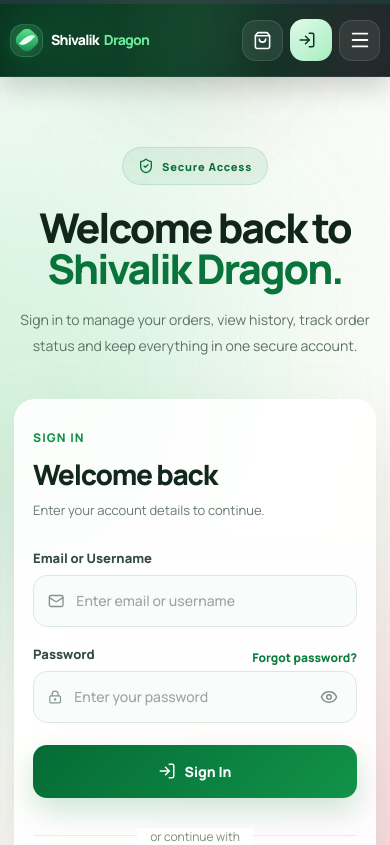
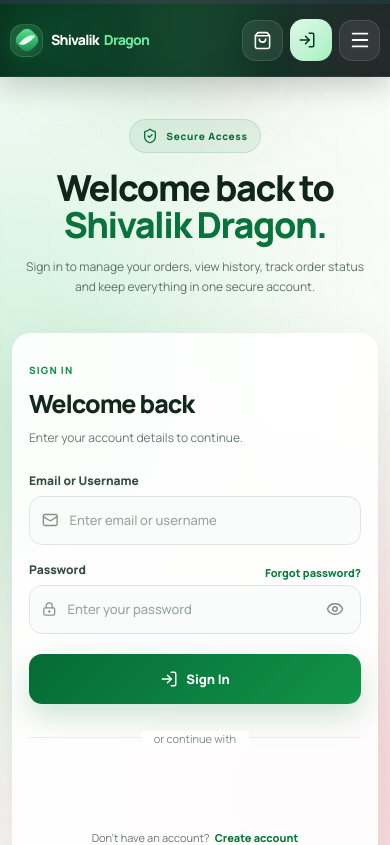
Before and after one commit to Kush12203/Shivalik-Dragon, a React (Vite) app in the folder client/: page /login in a window 390 px wide. Shown: the top 845 px of the page. Built offline with nearby package versions, Linux system fonts and the light colour scheme; no server answers.

Commit message:
Auth CSS

```diff
--- a/client/src/pages/Auth/auth.css
+++ b/client/src/pages/Auth/auth.css
@@ -778,111 +778,609 @@
 }
 
 
-/* ========================================
-   TABLET
-======================================== */
+/* ========================================================
+   TABLET / MOBILE
+   DESKTOP ABOVE 900px REMAINS UNCHANGED
+======================================================== */
 
-@media (
-    max-width: 900px
-) {
-    .auth-wrapper {
-        grid-template-columns:
-            1fr;
+@media (max-width: 900px) {
 
-        gap: 25px;
+    .auth-page {
+        width: 100%;
 
-        max-width: 650px;
+        min-height:
+            calc(
+                100vh - 72px
+            );
+
+        padding:
+            48px 20px
+            55px;
+
+        box-sizing: border-box;
+
+        overflow-x: hidden;
     }
 
+
+    /* =========================
+       WRAPPER
+    ========================= */
+
+    .auth-wrapper,
+    .register-wrapper {
+        width: 100%;
+
+        max-width: 620px;
+
+        margin-inline: auto;
+
+        display: grid;
+
+        grid-template-columns:
+            minmax(
+                0,
+                1fr
+            );
+
+        gap: 28px;
+
+        box-sizing: border-box;
+    }
+
+
+    /* =========================
+       HERO
+    ========================= */
+
     .auth-side {
+        width: 100%;
+
+        padding:
+            18px 8px
+            4px;
+
+        box-sizing: border-box;
+
         text-align: center;
+
+        overflow: hidden;
     }
 
     .auth-side-badge {
-        margin: auto;
+        margin-inline: auto;
+    }
+
+    .auth-side h1 {
+        width: 100%;
+
+        max-width: 580px;
+
+        margin:
+            18px auto
+            14px;
+
+        font-size:
+            clamp(
+                38px,
+                6vw,
+                52px
+            );
+
+        line-height: 1.04;
+
+        letter-spacing:
+            -2px;
+
+        white-space: normal;
+
+        overflow-wrap: normal;
+
+        word-break: normal;
+    }
+
+    .auth-side h1 span {
+        white-space: normal;
     }
 
     .auth-side > p {
-        margin: auto;
+        width: 100%;
+
+        max-width: 500px;
+
+        margin-inline: auto;
+
+        font-size: 14px;
+
+        line-height: 1.7;
     }
 
-    .auth-benefits {
+
+    /* =========================
+       HIDE DESKTOP DETAILS
+    ========================= */
+
+    .auth-benefits,
+    .auth-stat-grid {
         display: none;
     }
 
-    .auth-stat-grid {
-        display: none;
+
+    /* =========================
+       CARD
+    ========================= */
+
+    .auth-card,
+    .auth-card-large {
+        width: 100%;
+
+        max-width: 100%;
+
+        padding:
+            30px 28px;
+
+        box-sizing: border-box;
+
+        border-radius: 24px;
+    }
+
+
+    /* =========================
+       FORM SAFETY
+    ========================= */
+
+    .auth-form,
+    .auth-field,
+    .auth-form-grid {
+        width: 100%;
+
+        min-width: 0;
+
+        box-sizing: border-box;
+    }
+
+    .auth-input-wrapper {
+        width: 100%;
+
+        min-width: 0;
+
+        box-sizing: border-box;
+    }
+
+    .auth-input-wrapper input {
+        min-width: 0;
+    }
+
+
+    /* =========================
+       GOOGLE BUTTON
+    ========================= */
+
+    .google-login-wrapper {
+        width: 100%;
+
+        max-width: 100%;
+
+        overflow: hidden;
+
+        box-sizing: border-box;
+    }
+
+    .google-login-wrapper > div,
+    .google-login-wrapper iframe {
+        max-width: 100% !important;
     }
 }
 
 
-/* ========================================
-   MOBILE
-======================================== */
+/* ========================================================
+   LARGE / NORMAL PHONES
+======================================================== */
 
-@media (
-    max-width: 600px
-) {
+@media (max-width: 600px) {
+
     .auth-page {
         padding:
-            55px 14px
-            35px;
+            34px 14px
+            42px;
     }
+
+
+    /* =========================
+       HERO
+    ========================= */
 
     .auth-side {
         padding:
-            15px 4px;
+            12px 4px
+            2px;
+    }
+
+    .auth-side-badge {
+        padding:
+            8px 12px;
+
+        font-size: 10px;
+
+        letter-spacing:
+            0.7px;
     }
 
     .auth-side h1 {
-        font-size: 41px;
+        max-width: 430px;
 
-        letter-spacing: -2px;
+        margin:
+            16px auto
+            13px;
+
+        font-size:
+            clamp(
+                33px,
+                9vw,
+                41px
+            );
+
+        line-height: 1.04;
+
+        letter-spacing:
+            -1.7px;
     }
 
     .auth-side > p {
-        font-size: 14px;
+        max-width: 390px;
+
+        font-size: 13px;
+
+        line-height: 1.7;
     }
 
-    .auth-side-badge {
+
+    /* =========================
+       CARD
+    ========================= */
+
+    .auth-card,
+    .auth-card-large {
+        padding:
+            25px 20px;
+
+        border-radius: 21px;
+    }
+
+    .auth-card-header > span {
+        font-size: 10px;
+    }
+
+    .auth-card-header h2 {
+        margin-top: 7px;
+
+        font-size: 27px;
+
+        letter-spacing:
+            -1px;
+    }
+
+    .auth-card-header p {
+        font-size: 12px;
+    }
+
+
+    /* =========================
+       FORM
+    ========================= */
+
+    .auth-form {
+        margin-top: 24px;
+
+        gap: 16px;
+    }
+
+    .auth-form-grid {
+        grid-template-columns:
+            minmax(
+                0,
+                1fr
+            );
+
+        gap: 16px;
+    }
+
+    .auth-field label {
+        margin-bottom: 7px;
+
+        font-size: 12px;
+    }
+
+    .auth-field-top {
+        gap: 10px;
+    }
+
+    .auth-field-top a {
+        flex-shrink: 0;
+
         font-size: 11px;
+    }
+
+    .auth-input-wrapper {
+        height: 50px;
+
+        padding:
+            0 12px;
+
+        gap: 9px;
+
+        border-radius: 13px;
+    }
+
+    .auth-input-wrapper input {
+        font-size: 13px;
+    }
+
+    .password-toggle {
+        flex-shrink: 0;
+    }
+
+
+    /* =========================
+       BUTTON
+    ========================= */
+
+    .auth-submit {
+        width: 100%;
+
+        height: 50px;
+
+        border-radius: 13px;
+
+        font-size: 13px;
+    }
+
+
+    /* =========================
+       DIVIDER / SWITCH
+    ========================= */
+
+    .auth-divider {
+        margin:
+            22px 0
+            18px;
+    }
+
+    .auth-divider span,
+    .auth-switch {
+        font-size: 11px;
+    }
+
+    .auth-switch {
+        margin-top: 20px;
+
+        line-height: 1.5;
+    }
+}
+
+
+/* ========================================================
+   S24 ULTRA / LARGE MOBILE RANGE
+======================================================== */
+
+@media (
+    min-width: 401px
+) and (
+    max-width: 480px
+) {
+
+    .auth-page {
+        padding-inline: 16px;
+    }
+
+    .auth-wrapper,
+    .register-wrapper {
+        max-width: 440px;
+    }
+
+    .auth-side h1 {
+        max-width: 410px;
+
+        font-size:
+            clamp(
+                35px,
+                8.8vw,
+                40px
+            );
     }
 
     .auth-card,
     .auth-card-large {
         padding:
-            25px 18px;
+            26px 22px;
+    }
+}
 
-        border-radius: 21px;
+
+/* ========================================================
+   NORMAL MOBILE
+======================================================== */
+
+@media (max-width: 400px) {
+
+    .auth-page {
+        padding:
+            30px 12px
+            38px;
     }
 
-    .auth-form-grid {
-        grid-template-columns:
-            1fr;
+    .auth-wrapper,
+    .register-wrapper {
+        gap: 22px;
+    }
+
+    .auth-side {
+        padding-inline: 2px;
+    }
+
+    .auth-side h1 {
+        max-width: 360px;
+
+        font-size:
+            clamp(
+                31px,
+                9.2vw,
+                36px
+            );
+
+        letter-spacing:
+            -1.45px;
+    }
+
+    .auth-side > p {
+        max-width: 345px;
+
+        font-size: 12px;
+    }
+
+    .auth-card,
+    .auth-card-large {
+        padding:
+            23px 16px;
+
+        border-radius: 19px;
     }
 
     .auth-card-header h2 {
-        font-size: 28px;
+        font-size: 25px;
+    }
+
+    .auth-input-wrapper {
+        height: 49px;
+    }
+}
+
+
+/* ========================================================
+   SMALL MOBILE
+======================================================== */
+
+@media (max-width: 360px) {
+
+    .auth-page {
+        padding:
+            27px 10px
+            34px;
+    }
+
+    .auth-side-badge {
+        padding:
+            7px 10px;
+
+        font-size: 9px;
+    }
+
+    .auth-side h1 {
+        max-width: 320px;
+
+        font-size: 30px;
+
+        line-height: 1.05;
+
+        letter-spacing:
+            -1.2px;
+    }
+
+    .auth-side > p {
+        max-width: 315px;
+
+        font-size: 11.5px;
+    }
+
+    .auth-card,
+    .auth-card-large {
+        padding:
+            21px 14px;
+    }
+
+    .auth-card-header h2 {
+        font-size: 23px;
     }
 
     .auth-card-header p {
-        font-size: 13px;
+        font-size: 11px;
     }
 
-    .auth-field label {
-        font-size: 13px;
+    .auth-field-top {
+        align-items: flex-end;
+    }
+
+    .auth-field-top a {
+        font-size: 10px;
+    }
+
+    .auth-input-wrapper {
+        height: 48px;
+
+        padding:
+            0 10px;
     }
 
     .auth-input-wrapper input {
-        font-size: 14px;
+        font-size: 12px;
     }
 
     .auth-submit {
-        font-size: 14px;
-    }
+        height: 48px;
 
-    .auth-divider span,
-    .auth-switch {
         font-size: 12px;
     }
 }
+
+
+/* ========================================================
+   MOBILE LANDSCAPE
+======================================================== */
+
+@media (
+    max-width: 900px
+)
+and (
+    max-height: 560px
+)
+and (
+    orientation: landscape
+) {
+
+    .auth-page {
+        padding:
+            25px 20px
+            35px;
+    }
+
+    .auth-wrapper,
+    .register-wrapper {
+        max-width: 650px;
+
+        gap: 18px;
+    }
+
+    .auth-side {
+        padding-top: 5px;
+    }
+
+    .auth-side h1 {
+        margin:
+            11px auto
+            8px;
+
+        font-size: 32px;
+    }
+
+    .auth-side > p {
+        font-size: 12px;
+
+        line-height: 1.5;
+    }
+
+    .auth-card,
+    .auth-card-large {
+        padding:
+            22px 24px;
+    }
+}
```
